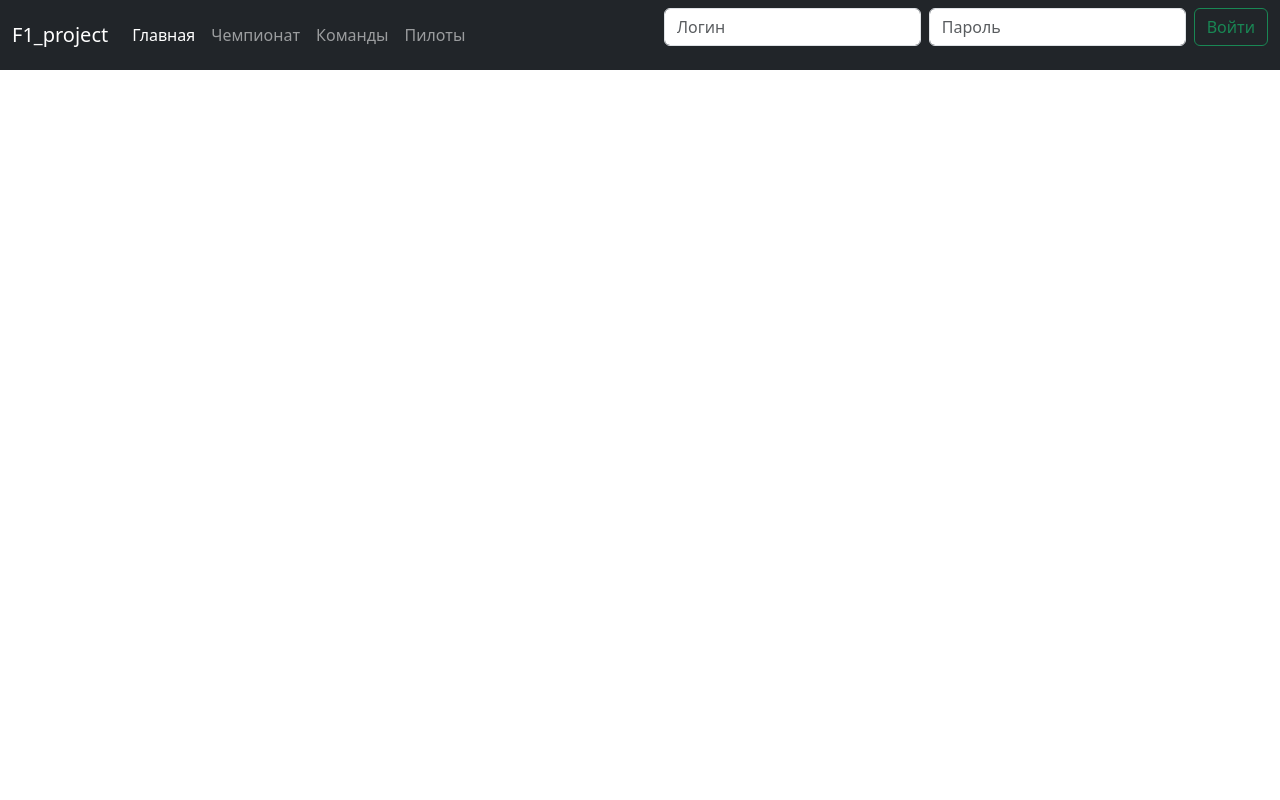
After one commit to dunaev-ss/609-31z_f1_project, a PHP site: page /menu.php in a window 1280 px wide. The commit adds this page. Run offline with PHP 8.4, Linux system fonts and the light colour scheme.

Commit message:
Фиксация изменений

```diff
--- /dev/null
+++ b/menu.php
@@ -0,0 +1,47 @@
+<html>
+    <head>
+        <link href="https://cdn.jsdelivr.net/npm/bootstrap@5.3.3/dist/css/bootstrap.min.css" rel="stylesheet" integrity="sha384-QWTKZyjpPEjISv5WaRU9OFeRpok6YctnYmDr5pNlyT2bRjXh0JMhjY6hW+ALEwIH" crossorigin="anonymous">
+        <script src="https://cdn.jsdelivr.net/npm/bootstrap@5.3.3/dist/js/bootstrap.bundle.min.js" integrity="sha384-YvpcrYf0tY3lHB60NNkmXc5s9fDVZLESaAA55NDzOxhy9GkcIdslK1eN7N6jIeHz" crossorigin="anonymous"></script>
+    </head>
+    <body>
+        <header class="container">
+            <nav class="navbar navbar-expand-md navbar-dark fixed-top bg-dark">
+                <div class="container-fluid">
+                    <a class="navbar-brand" href="#">F1_project</a>
+                    <button class="navbar-toggler" type="button" data-bs-toggle="collapse" data-bs-target="#navbarCollapse" aria-controls="navbarCollapse" aria-expanded="false" aria-label="Toggle navigation">
+                        <span class="navbar-toggler-icon"></span>
+                    </button>
+                    <div class="collapse navbar-collapse" id="navbarCollapse">
+                        <ul class="navbar-nav me-auto mb-2 mb-md-0">
+                             <li class="nav-item">
+                                <a class="nav-link active" aria-current="page" href="#">Главная</a>
+                            </li>
+                            <li class="nav-item">
+                                <a class="nav-link" href="index.php?page=c">Чемпионат</a>
+                            </li>
+                            <li class="nav-item">
+                                <a class="nav-link" href="index.php?page=c">Команды</a>
+                            </li>
+                            <li class="nav-item">
+                                <a class="nav-link" href="index.php?page=t">Пилоты</a>
+                            </li>
+                        </ul>
+
+                        <?php
+                            if (!isset($_SESSION['login'])) {
+                                echo '<form class="d-flex" method="post">';
+                                echo '<input class="form-control me-2" type="text" placeholder="Логин" name="login" aria-label="Логин"/>';
+                                echo '<input class="form-control me-2" type="text" placeholder="Пароль" name="password" aria-label="Пароль"/>';
+                                echo '<button class="btn btn-outline-success" type="submit">Войти</button>';
+                                echo '</form>';
+                            } else {
+                                echo '<a class="nav-link" href="#">Привет, ' . $_SESSION['firstname'] . ' ' . $_SESSION['lastname'] . '</a>';
+                                echo '<a class="btn btn-outline-success my-2 my-sm-0" href="index.php?logout=1">Выйти</a>';
+                            }
+                        ?>
+                    </div>
+                </div>
+            </nav>
+        </header>
+    </body>
+</html>
```
Also changed, not shown: auth.php (added, +34 -0 lines), dbconnect.php (+2 -20 lines), footer.php (added, +8 -0 lines), index.php (+61 -30 lines), message.php (added, +20 -0 lines).
